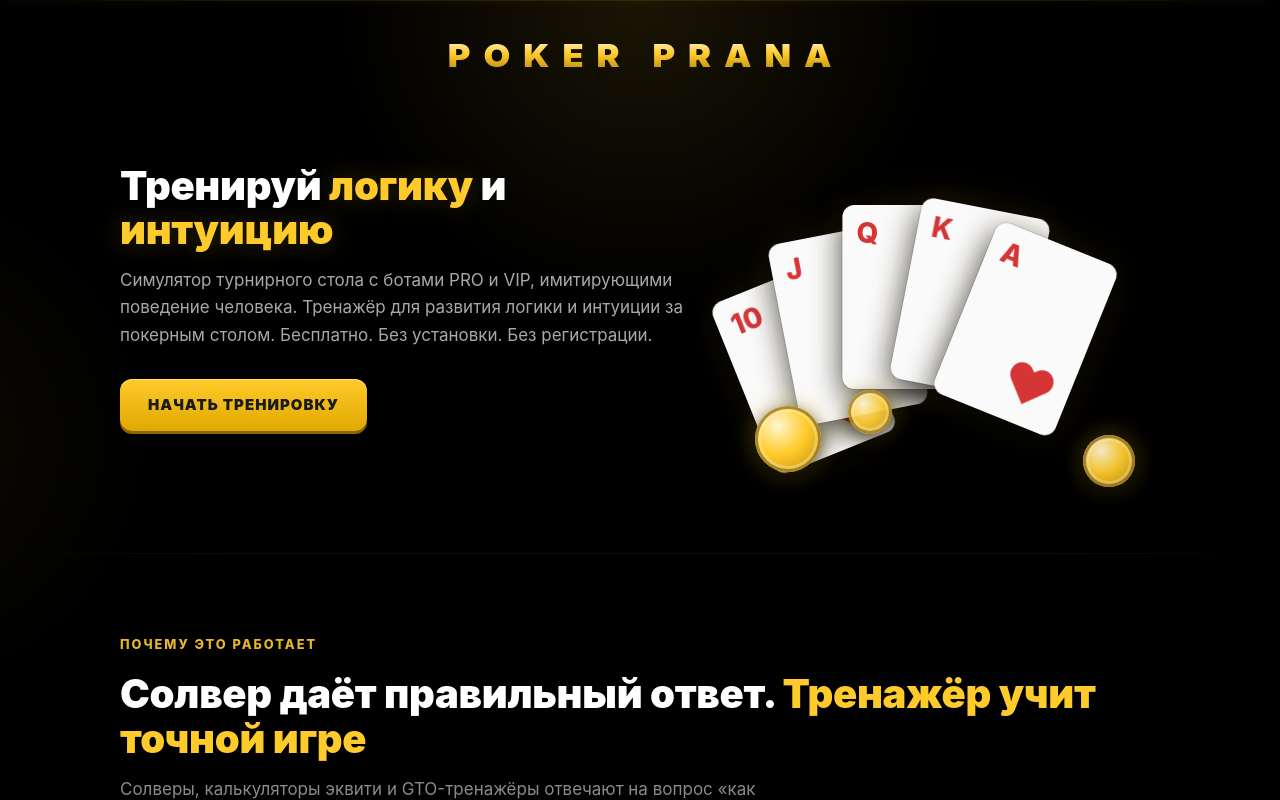
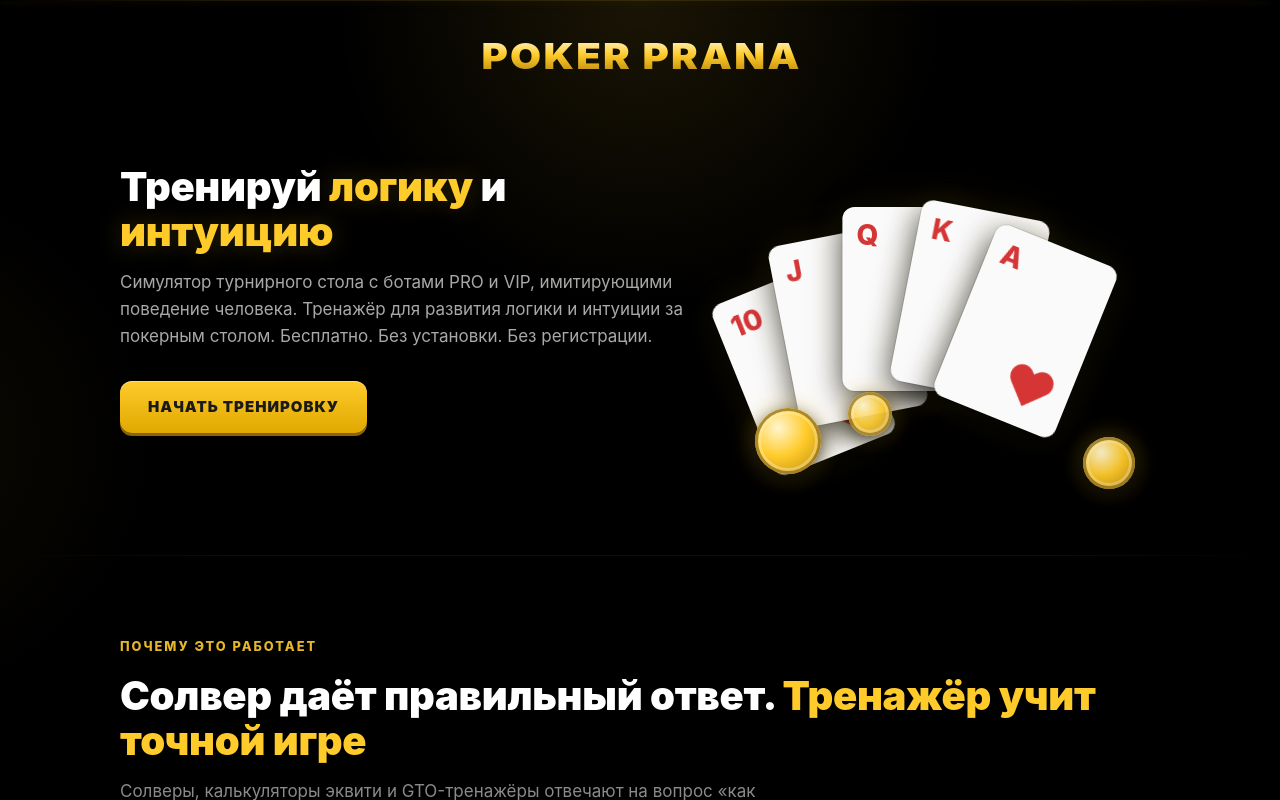
Before and after one commit to thetomkor/pokerprana, a plain HTML site: page index.html in a window 1280 px wide. Drawn offline with Linux system fonts and the light colour scheme.

Commit message:
Update index.html

```diff
--- a/index.html
+++ b/index.html
@@ -415,9 +415,9 @@
 }
 
 /* Название проекта — отдельный блок в самом верху, во всю ширину, по центру.
-   Буквы растянуты по горизонтали для более широкого и дорогого вида,
-   межбуквенный интервал увеличен, размер шрифта чуть крупнее.
-   Сверху отступ от верхнего края экрана + 10px (по просьбе). */
+   Сверху отступ от верхнего края экрана + 10px (по просьбе).
+   Буквы сделаны плотнее, шире и крупнее, чтобы название смотрелось
+   солиднее и красивее. Градиент и центрирование сохранены. */
 .lnd-brand-top {
   position: relative; z-index: 1;
   width: 100%;
@@ -429,21 +429,21 @@
 }
 .lnd-brand-name {
   font-weight: 900;
-  font-size: clamp(24px, 4vmin, 38px);
-  letter-spacing: 12px;
+  font-size: clamp(26px, 4.4vmin, 40px);
+  letter-spacing: 2px; /* буквы ближе друг к другу */
   text-transform: uppercase;
-  line-height: 1.1;
+  line-height: 1.05;
+  display: inline-block;
+  transform: scaleX(1.14); /* буквы шире по горизонтали */
+  transform-origin: center center;
   background: linear-gradient(180deg, #fff6d0 0%, var(--gold) 45%, #b8860b 100%);
   -webkit-background-clip: text; background-clip: text;
   -webkit-text-fill-color: transparent; color: transparent;
-  padding-left: 12px; /* компенсация letter-spacing справа, чтобы центр был ровный */
+  padding-left: 2px;
   white-space: nowrap;
-  transform: scaleX(1.08); /* буквы шире и солиднее */
-  transform-origin: center center;
-  display: inline-block;
 }
 @media (max-width: 420px) {
-  .lnd-brand-name { letter-spacing: 7px; font-size: clamp(20px, 5.6vmin, 24px); padding-left: 7px; transform: scaleX(1.05); }
+  .lnd-brand-name { letter-spacing: 1px; font-size: clamp(20px, 5.6vmin, 24px); transform: scaleX(1.10); padding-left: 1px; }
 }
 
 .lnd-hero-grid {
```
